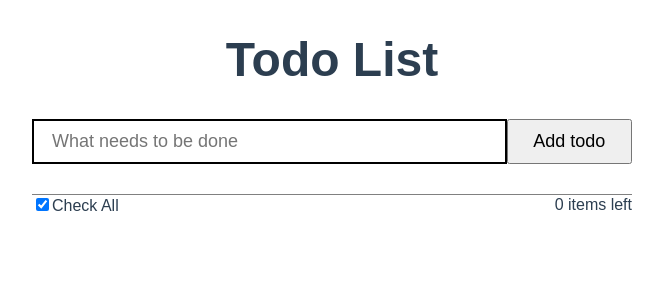
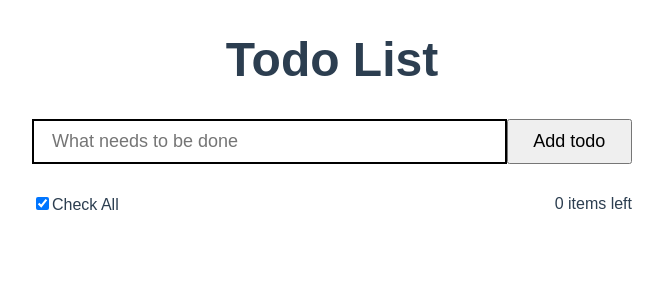
Before and after one commit to abdulazeeziyabo/todo-app, a Vue app: page / in a window 1280 px wide. Shown: the top 300 px of the page, without its empty margins (308-971 px from the left). Built offline with nearby package versions, Linux system fonts and the light colour scheme.

Commit message:
removed border

```diff
--- a/src/components/TodoList.vue
+++ b/src/components/TodoList.vue
@@ -190,7 +190,7 @@ color: #ccc;
   font-size: 16px;
   margin-bottom: 14px;
   margin-top: 14px;
-  border-top: 1px solid grey;
+  /* border-top: 1px solid grey; */
 }
 /* css transition */
 .fade-enter-active, .fade-leave-active {
```
